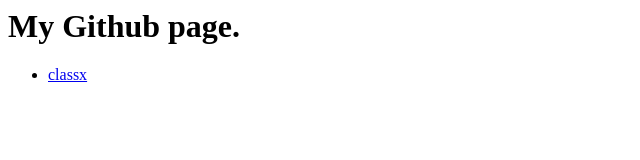
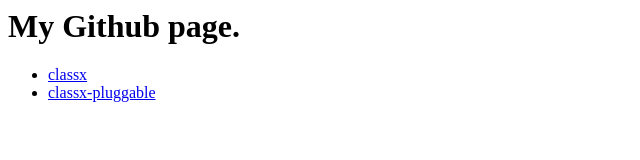
Before and after one commit to walf443/walf443.github.com, a plain HTML site: page index.html in a window 1280 px wide. Shown: the whole page, without its empty margins (0-640 px from the left). Drawn offline with Linux system fonts and the light colour scheme.

Commit message:
added link to classx-pluggable.

```diff
--- a/index.html
+++ b/index.html
@@ -3,6 +3,7 @@
     <h1>My Github page.</h1>
     <ul class="projects">
       <li><a href="/classx/">classx</a></li>
+      <li><a href="/classx-pluggable/">classx-pluggable</a></li>
     </ul>
   </body>
 </html>
```
